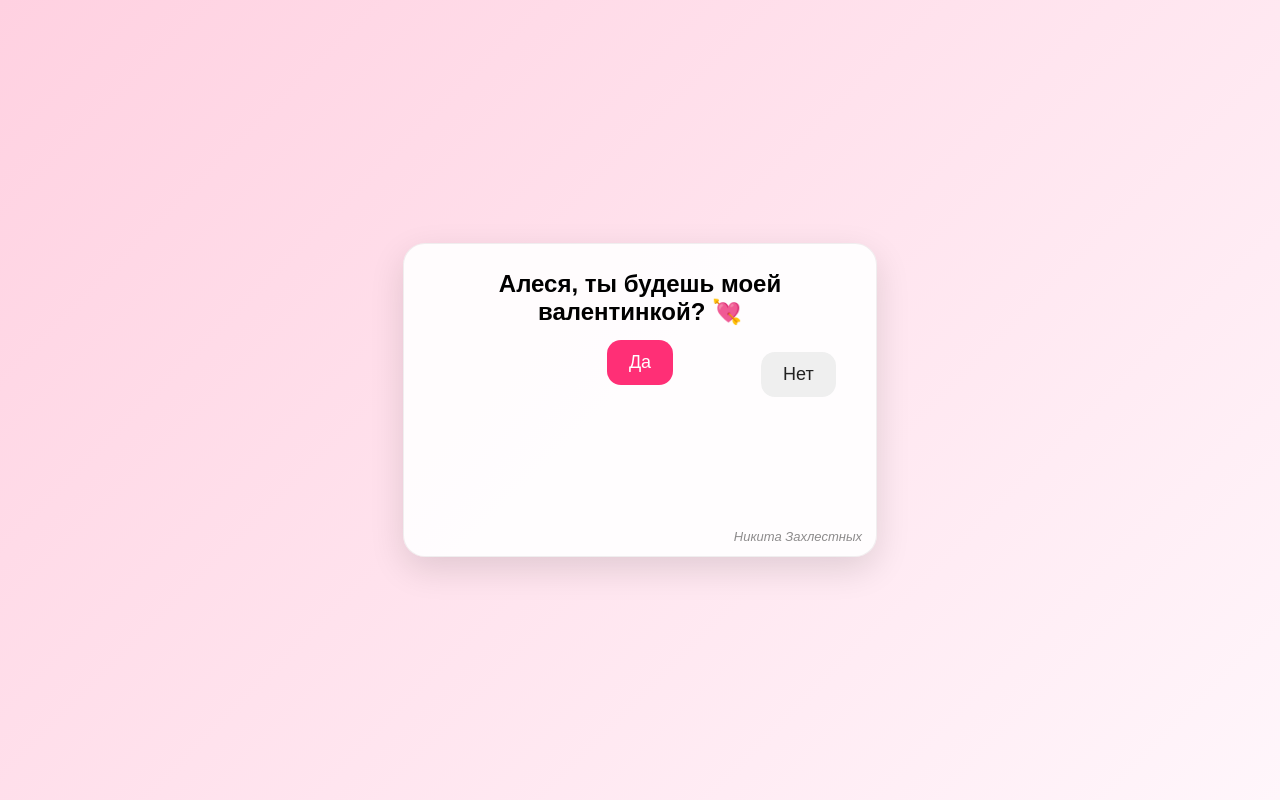
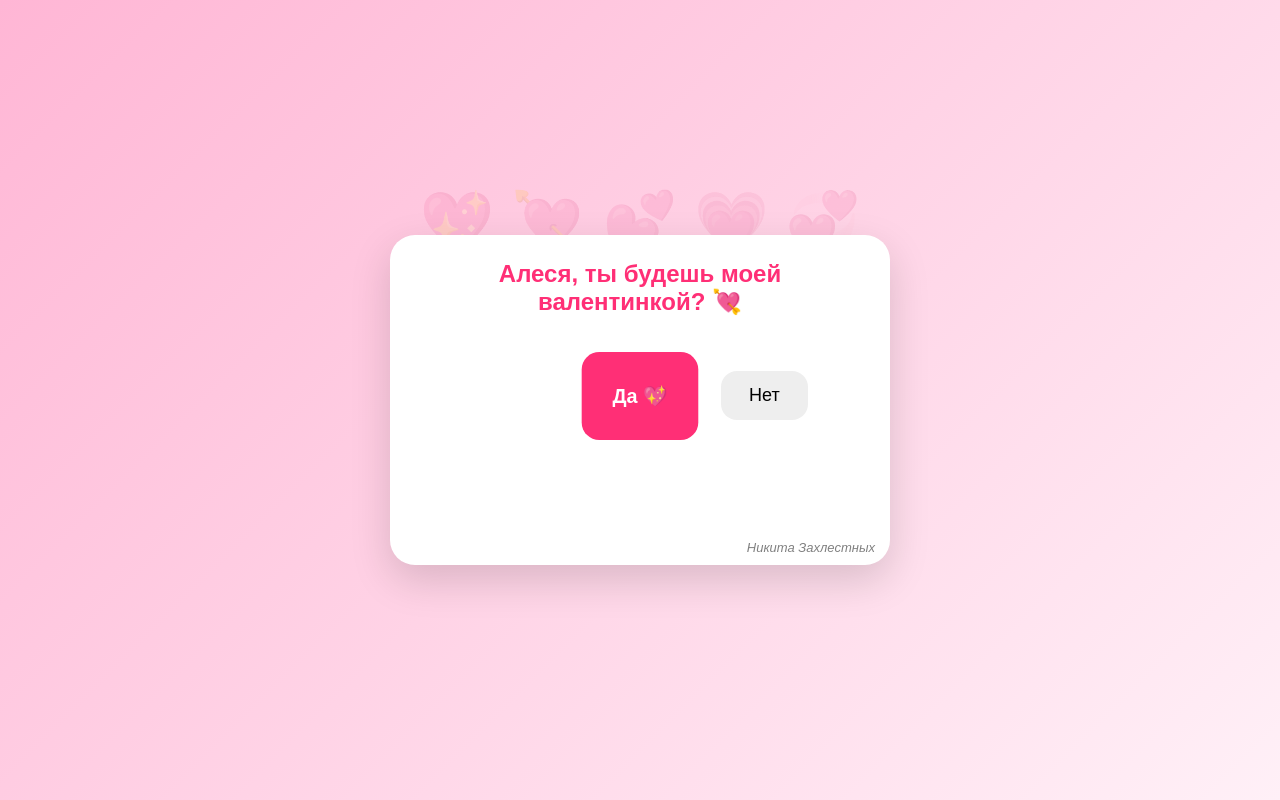
Before and after one commit to pablolxd4-sudo/valentine, a plain HTML site: page index.html in a window 1280 px wide. Drawn offline with Linux system fonts and the light colour scheme.

Commit message:
Update index.html

```diff
--- a/index.html
+++ b/index.html
@@ -3,203 +3,202 @@
 <head>
   <meta charset="utf-8" />
   <meta name="viewport" content="width=device-width, initial-scale=1" />
-  <title>Валентинка</title>
+  <title>Валентинка 💘</title>
 
   <style>
     body{
-      margin:0; height:100vh; display:flex; justify-content:center; align-items:center;
-      background: linear-gradient(135deg, #ffd1e1, #fff6fb);
+      margin:0;
+      height:100vh;
+      display:flex;
+      justify-content:center;
+      align-items:center;
       font-family: Arial, sans-serif;
       overflow:hidden;
+      background: linear-gradient(135deg, #ffb6d5, #fff0f7);
     }
-    .box{
-      background: rgba(255,255,255,0.9);
-      padding: 26px;
-      border-radius: 22px;
+
+    /* фон сердечки */
+    body::before{
+      content:"💖 💘 💕 💗 💞";
+      position:absolute;
+      font-size:60px;
+      opacity:0.15;
+      width:100%;
+      text-align:center;
+      top:20%;
+      animation: float 6s infinite alternate ease-in-out;
+    }
+
+    @keyframes float{
+      from{ transform: translateY(-20px); }
+      to{ transform: translateY(30px); }
+    }
+
+    .card{
+      width:min(450px, calc(100% - 30px));
+      height:280px;
+      background:white;
+      border-radius:25px;
+      padding:25px;
       text-align:center;
       position:relative;
-      width:min(420px, calc(100% - 32px));
-      height: 260px;
-      box-shadow: 0 12px 35px rgba(0,0,0,0.12);
-      border: 1px solid rgba(0,0,0,0.06);
+      box-shadow:0 15px 40px rgba(0,0,0,0.15);
     }
-    h1{ margin: 0 0 14px; font-size: 24px; }
-    .row{ margin-top: 10px; height: 64px; position: relative; }
+
+    h1{
+      margin:0;
+      font-size:24px;
+      color:#ff2f76;
+    }
+
+    .buttons{
+      margin-top:40px;
+      display:flex;
+      justify-content:center;
+      gap:20px;
+      position:relative;
+      height:80px;
+    }
+
     button{
-      padding: 12px 22px;
-      font-size: 18px;
-      border-radius: 14px;
+      padding:14px 28px;
+      font-size:18px;
       border:none;
+      border-radius:16px;
       cursor:pointer;
+      transition:0.2s;
       user-select:none;
-      touch-action: manipulation;
-      transition: transform 120ms ease, filter 120ms ease;
     }
-    button:active{ transform: scale(0.98); }
+
     #yes{
-      background: #ff2f76;
+      background:#ff2f76;
       color:white;
-      position: relative;
-      z-index: 2;
+      font-weight:bold;
+      z-index:2;
     }
-    #yes:hover{ filter: brightness(1.05); }
+
+    #yes:hover{
+      transform:scale(1.05);
+    }
 
     #no{
-      background:#efefef;
-      color:#222;
+      background:#eee;
       position:absolute;
-      left: 58%;
-      top: 0;
-      z-index: 2;
+      left:55%;
+      top:0;
     }
 
     #result{
-      margin-top: 16px;
-      font-size: 20px;
-      color: #ff2f76;
-      font-weight: 700;
-      min-height: 26px;
+      margin-top:25px;
+      font-size:22px;
+      font-weight:bold;
+      color:#ff2f76;
+      min-height:30px;
     }
 
     /* подпись */
     .signature{
-      position: absolute;
-      right: 14px;
-      bottom: 12px;
-      font-size: 13px;
-      color: rgba(0,0,0,0.45);
-      font-style: italic;
-      user-select: none;
+      position:absolute;
+      bottom:10px;
+      right:15px;
+      font-size:13px;
+      color:gray;
+      font-style:italic;
     }
 
-    /* частицы */
-    .particle{
-      position: absolute;
-      top: -20px;
-      pointer-events: none;
-      animation: fall 2.6s linear forwards;
-      opacity: 0.95;
+    /* конфетти */
+    .confetti{
+      position:absolute;
+      top:-20px;
+      animation: fall 3s linear forwards;
+      pointer-events:none;
     }
+
     @keyframes fall{
-      to{ transform: translateY(110vh) rotate(720deg); opacity: 0; }
+      to{
+        transform:translateY(110vh) rotate(720deg);
+        opacity:0;
+      }
     }
   </style>
 </head>
+
 <body>
-  <div class="box" id="box">
+  <div class="card" id="card">
     <h1>Алеся, ты будешь моей валентинкой? 💘</h1>
 
-    <div class="row" id="row">
-      <button id="yes">Да</button>
-      <button id="no" aria-label="Нет">Нет</button>
+    <div class="buttons" id="zone">
+      <button id="yes">Да 💖</button>
+      <button id="no">Нет</button>
     </div>
 
     <div id="result"></div>
-
     <div class="signature">Никита Захлестных</div>
   </div>
 
   <script>
-    const row = document.getElementById("row");
     const yesBtn = document.getElementById("yes");
-    const noBtn  = document.getElementById("no");
+    const noBtn = document.getElementById("no");
+    const zone = document.getElementById("zone");
     const result = document.getElementById("result");
 
     let yesScale = 1;
-    let dodgeBoost = 0;
-
-    // 🔊 мини-поп звук
-    let audioCtx;
-    function popSound(){
-      try{
-        audioCtx = audioCtx || new (window.AudioContext || window.webkitAudioContext)();
-        const o = audioCtx.createOscillator();
-        const g = audioCtx.createGain();
-        o.type = "sine";
-        o.frequency.value = 520 + Math.random()*200;
-        g.gain.value = 0.06;
-        o.connect(g); g.connect(audioCtx.destination);
-        o.start();
-        o.frequency.exponentialRampToValueAtTime(140, audioCtx.currentTime + 0.08);
-        g.gain.exponentialRampToValueAtTime(0.0001, audioCtx.currentTime + 0.12);
-        o.stop(audioCtx.currentTime + 0.12);
-      }catch(e){}
-    }
-
-    function clamp(n, a, b){ return Math.max(a, Math.min(b, n)); }
 
     function moveNo(){
-      const r = row.getBoundingClientRect();
-      const b = noBtn.getBoundingClientRect();
-      const padding = 6;
+      const rect = zone.getBoundingClientRect();
 
-      const maxX = r.width - b.width - padding;
-      const maxY = r.height - b.height - padding;
+      // зона движения только справа, чтобы не мешать "Да"
+      const minX = rect.width / 2;
+      const maxX = rect.width - noBtn.offsetWidth;
 
-      const chaos = 1 + dodgeBoost * 0.25;
+      const maxY = rect.height - noBtn.offsetHeight;
 
-      const x = clamp(Math.floor(Math.random() * maxX * chaos), padding, maxX);
-      const y = clamp(Math.floor(Math.random() * maxY * chaos), padding, maxY);
+      const x = Math.random() * (maxX - minX) + minX;
+      const y = Math.random() * maxY;
 
       noBtn.style.left = x + "px";
-      noBtn.style.top  = y + "px";
-    }
+      noBtn.style.top = y + "px";
 
-    function growYes(){
-      yesScale = Math.min(2.2, yesScale + 0.12);
+      // увеличиваем "Да"
+      yesScale += 0.1;
       yesBtn.style.transform = `scale(${yesScale})`;
     }
 
-    // 🎉 конфетти + сердечки
-    function launchParticles(){
-      const colors = ["#ff2f76","#ffd400","#00c2ff","#7CFF6B","#ff7a00","#b56bff"];
-      const emojis = ["💖","💘","💕","💗","💞"];
+    // ПК
+    noBtn.addEventListener("mouseenter", moveNo);
 
-      for(let i=0;i<80;i++){
-        const p = document.createElement("div");
-        p.className = "particle";
+    // Телефон
+    noBtn.addEventListener("touchstart", (e)=>{
+      e.preventDefault();
+      moveNo();
+    });
 
-        const isEmoji = Math.random() < 0.45;
-        if(isEmoji){
-          p.textContent = emojis[Math.floor(Math.random()*emojis.length)];
-          p.style.fontSize = (14 + Math.random()*18) + "px";
-        } else {
-          p.style.width  = (6 + Math.random()*10) + "px";
-          p.style.height = p.style.width;
-          p.style.background = colors[Math.floor(Math.random()*colors.length)];
-          p.style.borderRadius = Math.random() < 0.5 ? "50%" : "2px";
-        }
+    // 🎉 конфетти
+    function confetti(){
+      const colors = ["red","yellow","blue","hotpink","orange","lime"];
 
-        p.style.left = (Math.random()*100) + "vw";
-        p.style.animationDuration = (2.0 + Math.random()*1.6) + "s";
-        document.body.appendChild(p);
+      for(let i=0;i<70;i++){
+        const c = document.createElement("div");
+        c.className="confetti";
+        c.textContent = Math.random()<0.5 ? "💖" : "🎉";
 
-        setTimeout(()=>p.remove(), 4000);
+        c.style.left = Math.random()*100 + "vw";
+        c.style.fontSize = (15+Math.random()*20)+"px";
+        c.style.animationDuration = (2+Math.random()*2)+"s";
+
+        document.body.appendChild(c);
+        setTimeout(()=>c.remove(),4000);
       }
     }
 
-    function dodgeNo(e){
-      if(e && e.type === "touchstart") e.preventDefault();
-      popSound();
-      moveNo();
-      growYes();
-      dodgeBoost = Math.min(8, dodgeBoost + 1);
-    }
-
-    noBtn.addEventListener("mouseenter", dodgeNo);
-    noBtn.addEventListener("touchstart", dodgeNo, {passive:false});
-    noBtn.addEventListener("focus", dodgeNo);
-
     yesBtn.addEventListener("click", ()=>{
-      popSound();
-      result.textContent = "УРААА 💖💖💖";
-      launchParticles();
-      noBtn.style.display = "none";
-      yesBtn.textContent = "💍 Ура!";
+      result.textContent="Я знал!!! 💍💖";
+      confetti();
+      noBtn.style.display="none";
+      yesBtn.textContent="Урааа!!!";
     });
 
-    window.addEventListener("load", ()=>{ moveNo(); });
-    window.addEventListener("resize", ()=>{ moveNo(); });
+    window.onload = moveNo;
   </script>
 </body>
 </html>
```
